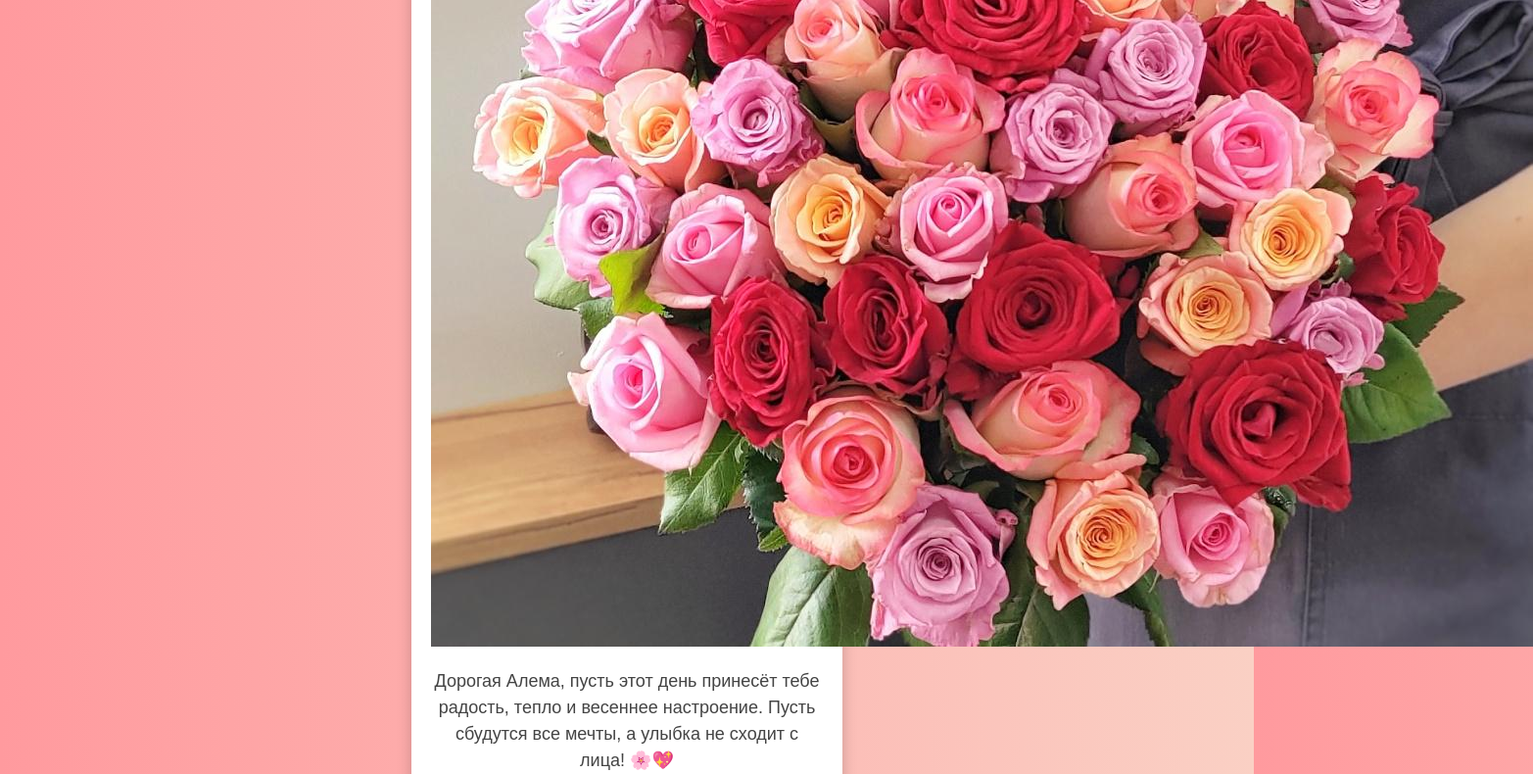
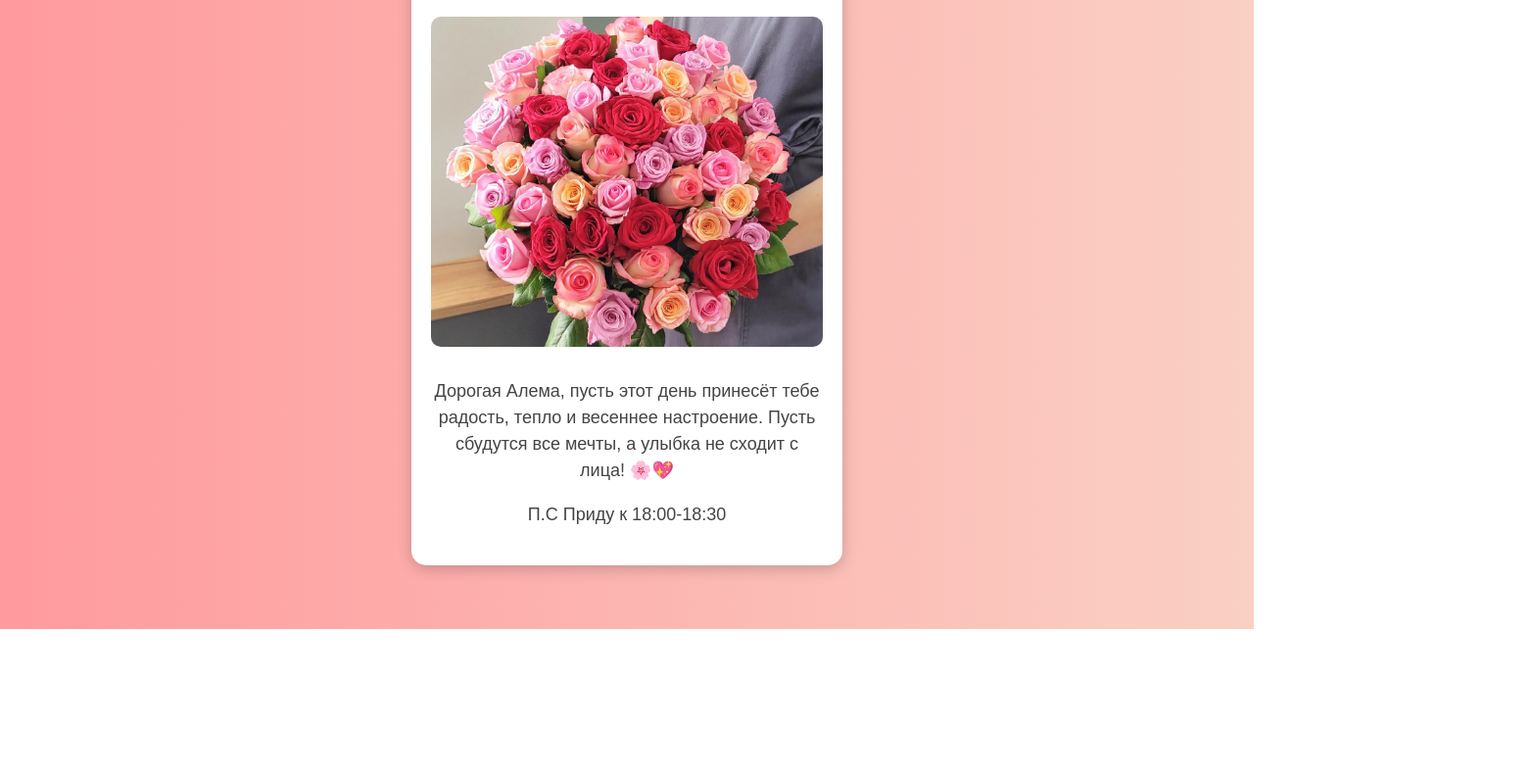
Before and after one commit to ZhanarysZadagerey/Index, a plain HTML site: page index.html in a window 1280 px wide. Shown: the part 158-948 px from the top of the page at 98% size, 1565 px wide, since content can reach past the window. After the commit the page ends 800 px from the top, so only its background shows below. Drawn offline with Linux system fonts and the light colour scheme.

Commit message:
Update index.html

```diff
--- a/index.html
+++ b/index.html
@@ -36,9 +36,10 @@
             line-height: 1.5;
         }
         .image {
-            max-width: 100%;
-            height: auto;
-            border-radius: 10px;
+            width: 100%; /* Изображение будет занимать всю ширину контейнера */
+            height: auto; /* Сохраняет пропорции */
+            max-width: 100%; /* Ограничивает ширину */
+            border-radius: 10px; /* Сглаживание углов */
             margin: 10px 0;
         }
         .footer {
@@ -51,7 +52,7 @@
 <body>
     <div class="card">
         <h1>С 8 Марта!</h1>
-        <img src="image.jpeg" alt="Цветы">
+        <img class="image" src="image.jpeg" alt="Цветы">
         <p>Дорогая Алема, пусть этот день принесёт тебе радость, тепло и весеннее настроение. Пусть сбудутся все мечты, а улыбка не сходит с лица! 🌸💖</p>
         <p>П.C Приду к 18:00-18:30</p>
     </div>
```
